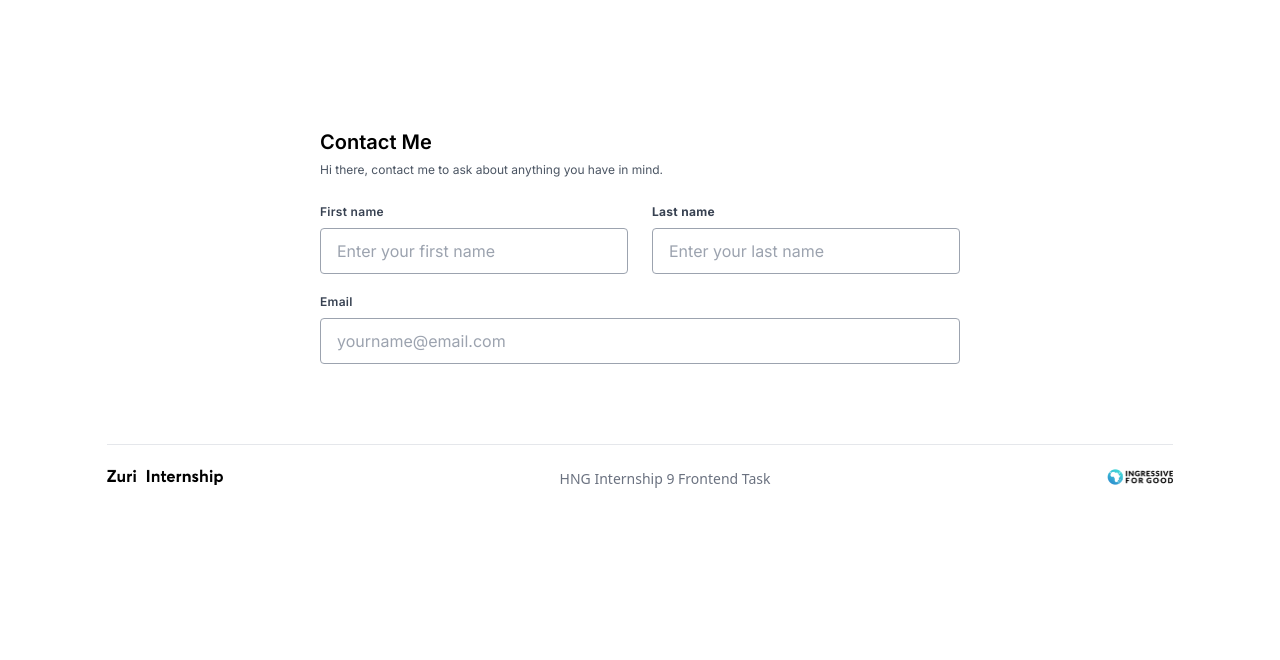
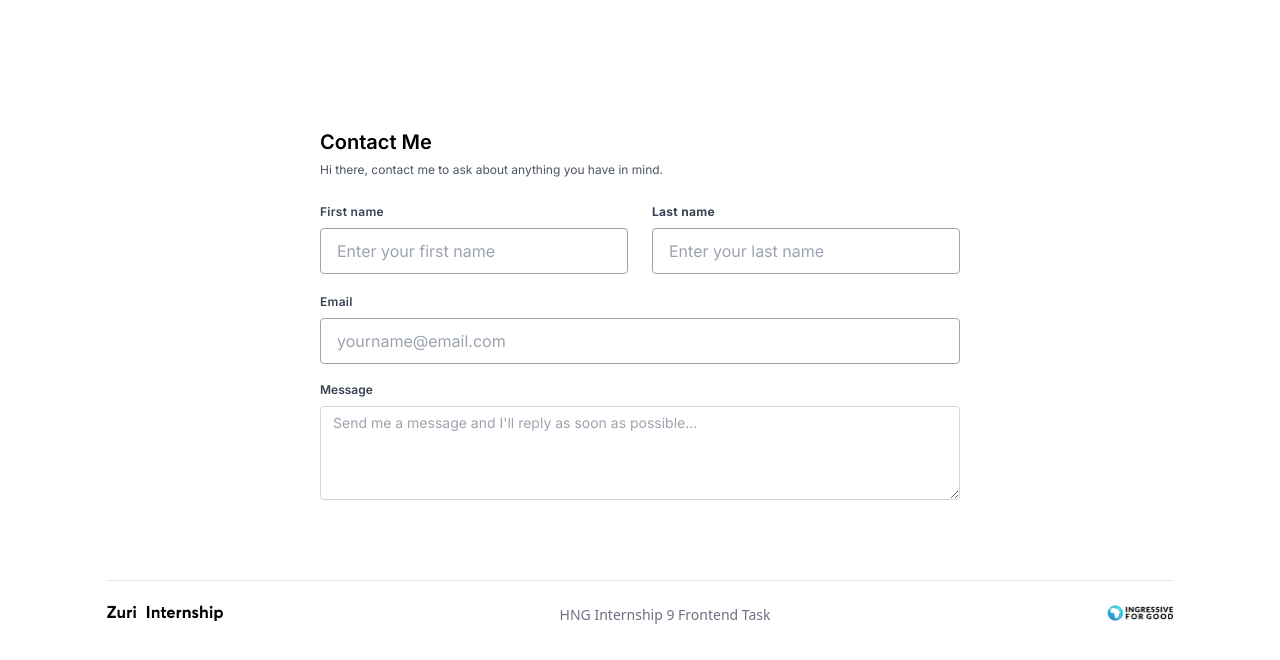
Before and after one commit to iamclement1/linktree, a React (Vite) app: page /contact in a window 1280 px wide. Shown: the top 660 px of the page. Built offline with nearby package versions, Linux system fonts and the light colour scheme.

Commit message:
fix: changed link to anchor tag on contact linktree + added text area message on contact page

```diff
--- a/src/pages/Contact.jsx
+++ b/src/pages/Contact.jsx
@@ -18,24 +18,41 @@ export default function Contact() {
                                         First name
                                     </label>
                                     <input class="appearance-none block w-full border border-gray-400
-                                    rounded text-gray-700 py-3 px-4 mb-3 leading-tight focus:outline-none focus:bg-white" id="grid-first-name" type="text" placeholder="Enter your first name" />
+                                    rounded text-gray-700 py-3 px-4 mb-3 leading-tight focus:outline-none focus:bg-white"  type="text" placeholder="Enter your first name" id="first_name" />
                                     {/* <p class="text-red-500 text-xs italic">Please fill out this field.</p> */}
                                 </div>
                                 <div class="w-full md:w-1/2 px-3">
                                     <label class="block tracking-wide text-gray-700 text-xs font-bold mb-2" for="grid-last-name">
                                         Last name
                                     </label>
-                                    <input class="appearance-none block w-full text-gray-700 border border-gray-400 rounded py-3 px-4 leading-tight focus:outline-none focus:bg-white focus:border-gray-500" id="grid-last-name" type="text" placeholder="Enter your last name" />
+                                    <input class="appearance-none block w-full text-gray-700 border border-gray-400 rounded py-3 px-4 leading-tight focus:outline-none focus:bg-white focus:border-gray-500" type="text" placeholder="Enter your last name" id="last_name" />
                                 </div>
                             </div>
                             <div class="w-full mb-6 md:mb-0">
-                                    <label class="block tracking-wide text-gray-700 text-xs font-semibold mb-2" for="grid-email">
-                                        Email
+                                <label class="block tracking-wide text-gray-700 text-xs font-semibold mb-2" for="grid-email">
+                                    Email
+                                </label>
+                                <input class="appearance-none block w-full border border-gray-400
+                                    rounded text-gray-700 py-3 px-4 mb-3 leading-tight focus:outline-none focus:bg-white" type="text" placeholder="yourname@email.com" id="email" />
+
+                            </div>
+                            <div class="w-full">
+                                <div class="mb-3 xl:w-full">
+                                    <label for="message" class="form-label inline-block
+                                    mb-2 text-gray-700 text-xs font-semibold">
+                                        Message
                                     </label>
-                                    <input class="appearance-none block w-full border border-gray-400
-                                    rounded text-gray-700 py-3 px-4 mb-3 leading-tight focus:outline-none focus:bg-white" id="grid-email" type="text" placeholder="yourname@email.com" />
+                                    <textarea
+                                        class="form-control block w-full px-3 py-1.5 font-normal text-gray-700
+                                        bg-white bg-clip-padding border border-solid border-gray-300 rounded
+                                        focus:text-gray-700 text-sm focus:bg-white focus:border-blue-600 focus:outline-none"
+                                        id="message"
+                                        rows="4"
+                                        placeholder="Send me a message and I'll reply as soon as possible..."
+                                    ></textarea>
+                                </div>
+                            </div>
 
-                                </div>
                         </form>
                     </div>
                 </div>
--- a/src/pages/Landing.jsx
+++ b/src/pages/Landing.jsx
@@ -49,11 +49,11 @@ export default function Landing() {
                         </a>
                     </div>
                     <div className="bg-gray-300 p-4 md:w-3/6 w-5/6 rounded-md mx-auto text-center mb-2">
-                        <Link to="/contact">
+                        <a href="/contact" type="button" id="contact">
                             <span className="cursor-pointer">
                                 Contact
                             </span>
-                        </Link>
+                        </a>
                     </div>
                     <div className="flex justify-center space-x-4 mt-8 mb-6">
                         <img src={Slack} alt="slack__image" className="h-6" id="slack"/>
```
